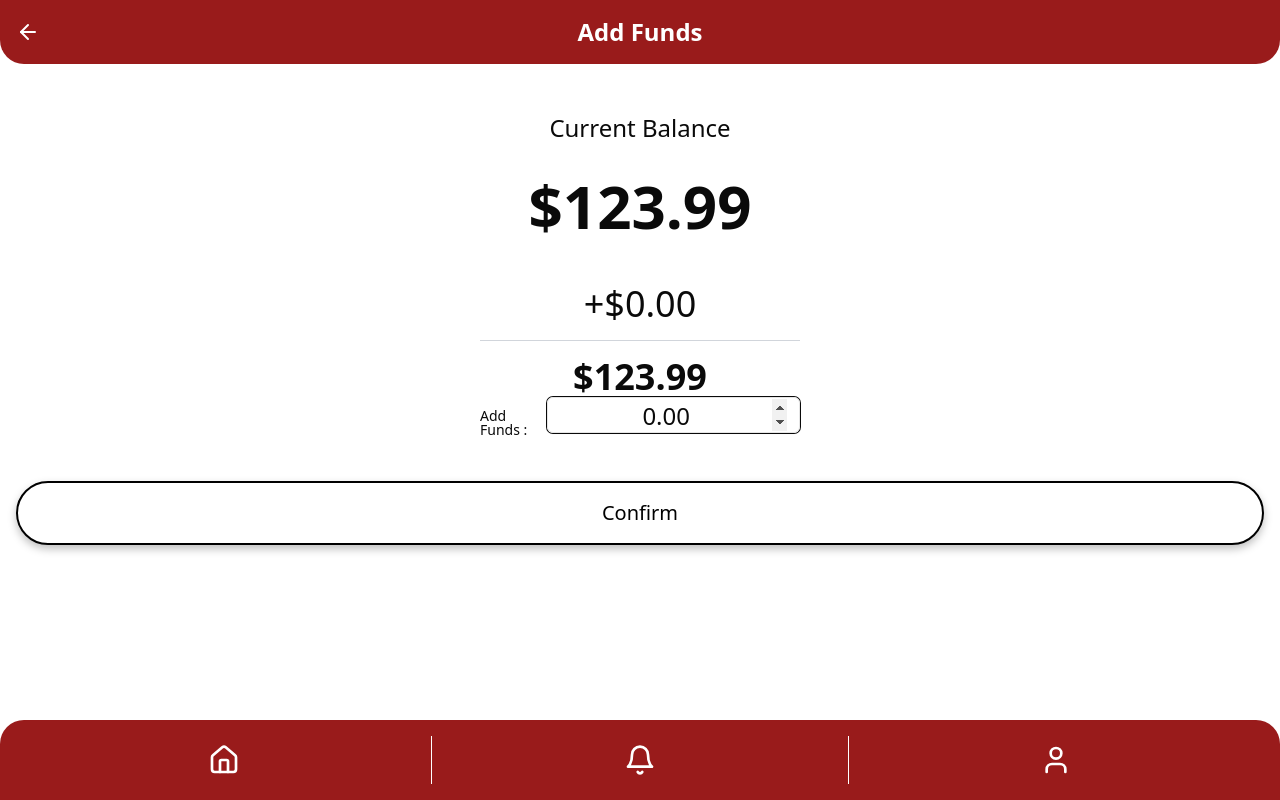
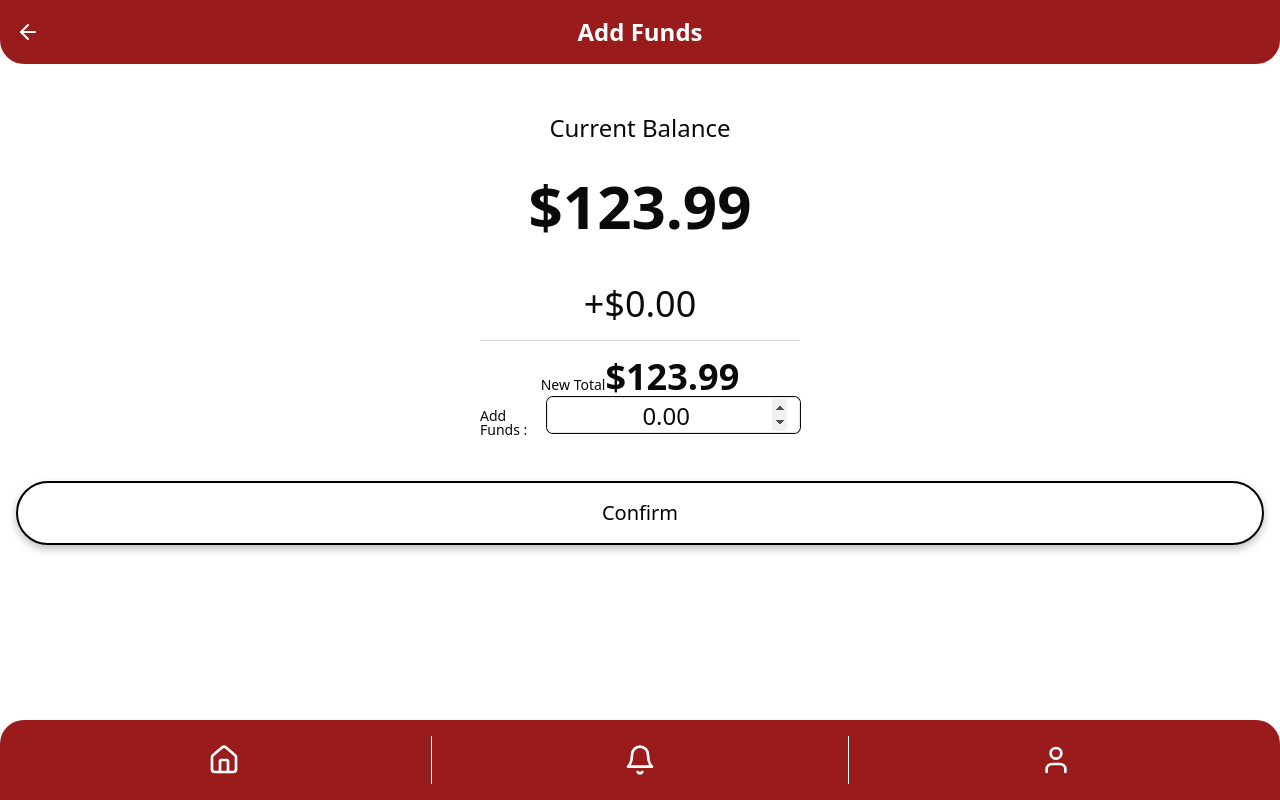
Before and after one commit to CSIS-672-Student-Service-Center-Team/student-service-center, a Next.js app in the folder app/ssc/: page /balance in a window 1280 px wide. Both pictures are taken after a click on the button "Add Funds". Built offline with nearby package versions, Linux system fonts and the light colour scheme.

Commit message:
Committing progress once more

```diff
--- a/app/ssc/src/pages/balance/index.tsx
+++ b/app/ssc/src/pages/balance/index.tsx
@@ -34,7 +34,9 @@ export default function BalanceView() {
 			current = current.substring(0, current.length-1);
 			parsed = parseFloat(current)/100 || 0;
 		}
-		setAdditionalFunds(parsed.toFixed(2));
+		if (parsed < 1000 && parsed >= 0){
+			setAdditionalFunds(parsed.toFixed(2));
+		}
 	}
 
 	const handleOnKeyDown = (e: React.KeyboardEvent<HTMLInputElement>) => {
@@ -91,7 +93,10 @@ export default function BalanceView() {
 						<div className="w-full h-px bg-gray-300 mb-4"></div>
 						<div className='flex items-center space-x-2'>
 							<div className="text-4xl font-bold">
-							${(displayBalance + parseFloat(additionalFunds || '0')).toFixed(2)}
+							<Label htmlFor='calcSpan'>New Total</Label>
+							<span id="calcSpan">
+								${(displayBalance + parseFloat(additionalFunds || '0')).toFixed(2)}
+							</span>
 							</div>
 						</div>
 						<div className="flex items-center space-x-2">
```
